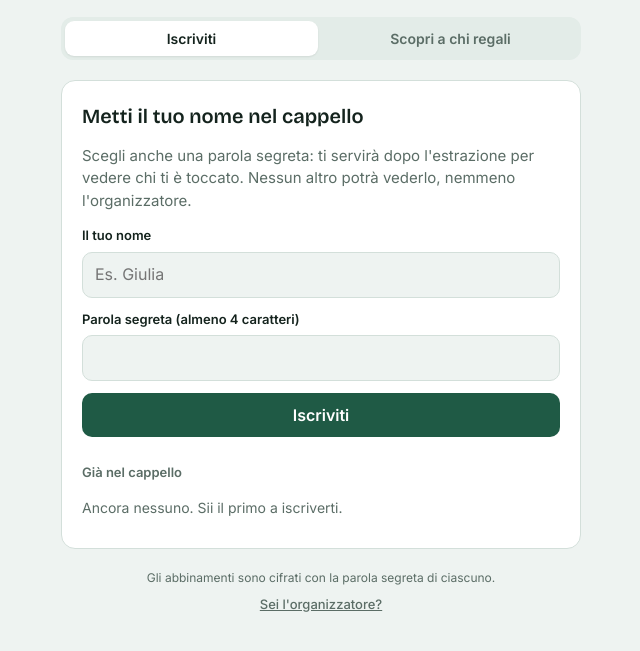
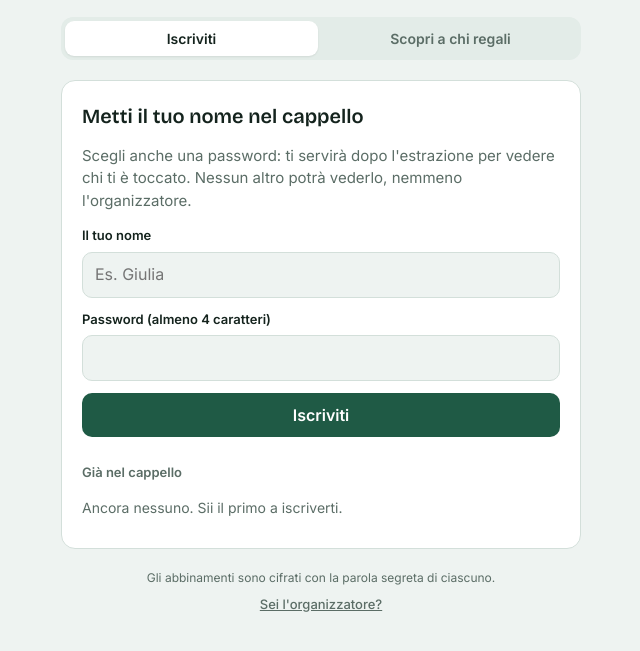
Before and after one commit to bellabodo/babbonataleSegreto, a plain HTML site: page index.html in a window 1280 px wide. Shown: the part 133-784 px from the top of the page, without its empty margins (319-959 px from the left). Drawn offline with nearby package versions, Linux system fonts and the light colour scheme; no server answers.

Commit message:
Update index.html

```diff
--- a/index.html
+++ b/index.html
@@ -85,10 +85,10 @@ footer{font-size:12px;color:var(--muted);text-align:center;display:flex;flex-dir
 
   <section class="card" id="pane-join">
     <h2>Metti il tuo nome nel cappello</h2>
-    <p class="muted">Scegli anche una parola segreta: ti servirà dopo l'estrazione per vedere chi ti è toccato. Nessun altro potrà vederlo, nemmeno l'organizzatore.</p>
+    <p class="muted">Scegli anche una password: ti servirà dopo l'estrazione per vedere chi ti è toccato. Nessun altro potrà vederlo, nemmeno l'organizzatore.</p>
     <form id="joinForm">
       <label>Il tuo nome<input id="joinName" maxlength="40" autocomplete="off" placeholder="Es. Giulia" required></label>
-      <label>Parola segreta (almeno 4 caratteri)<input id="joinPin" type="password" minlength="4" maxlength="64" autocomplete="new-password" required></label>
+      <label>Password (almeno 4 caratteri)<input id="joinPin" type="password" minlength="4" maxlength="64" autocomplete="new-password" required></label>
       <button class="btn" id="joinBtn" type="submit">Iscriviti</button>
       <p class="msg" id="joinMsg"></p>
     </form>
```
